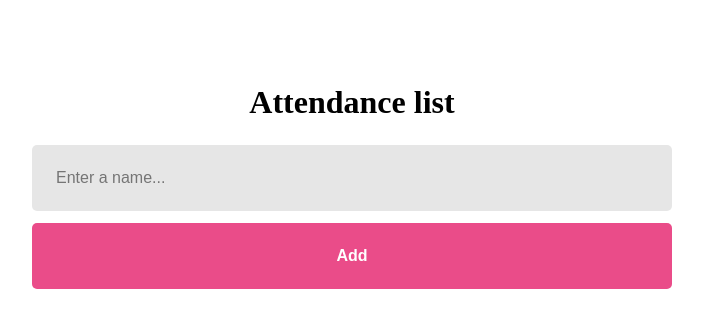
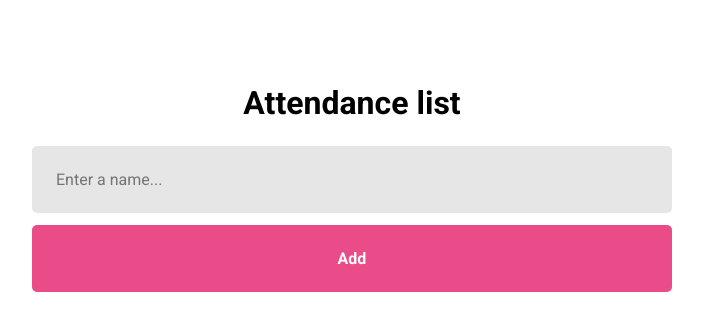
Before and after one commit to lucastenani/RocketSeatReact, a React (Vite) app: page / in a window 1280 px wide. Shown: the top 330 px of the page, without its empty margins (288-991 px from the left). Built offline with nearby package versions, Linux system fonts and the light colour scheme.

Commit message:
importing font

```diff
--- a/index.html
+++ b/index.html
@@ -3,6 +3,12 @@
   <head>
     <meta charset="UTF-8" />
     <meta name="viewport" content="width=device-width, initial-scale=1.0" />
+    <link rel="preconnect" href="https://fonts.googleapis.com" />
+    <link rel="preconnect" href="https://fonts.gstatic.com" crossorigin />
+    <link
+      href="https://fonts.googleapis.com/css2?family=Roboto:wght@400;500;700&display=swap"
+      rel="stylesheet"
+    />
     <title>Attendance List Program</title>
   </head>
   <body>
--- a/src/styles/global.css
+++ b/src/styles/global.css
@@ -4,3 +4,12 @@
   border: 0;
   box-sizing: border-box;
 }
+
+body,
+input,
+button {
+  font-family: "Roboto", sans-serif;
+  font-family: 16px;
+
+  --webkit-font-smoothing: antialiased;
+}
```
